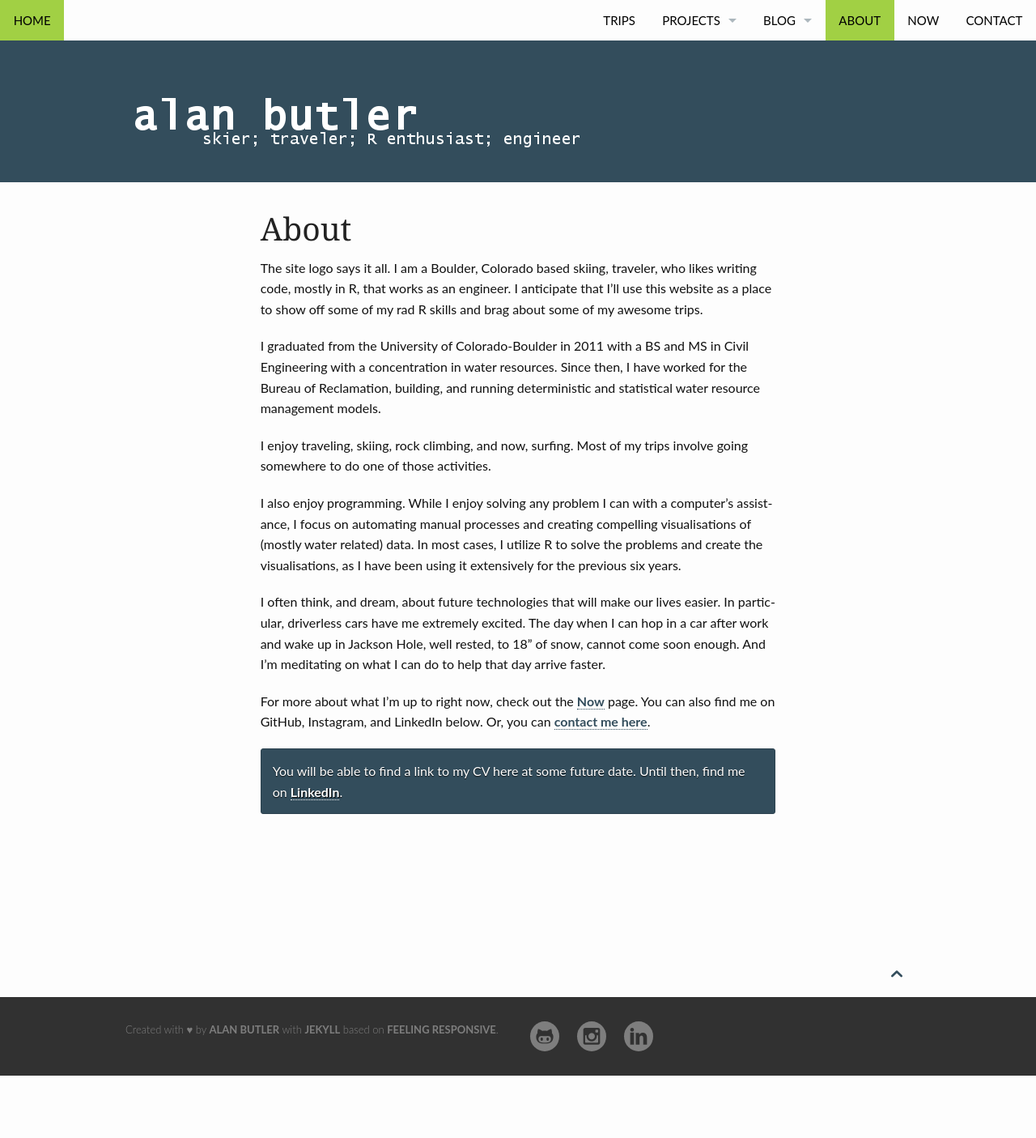
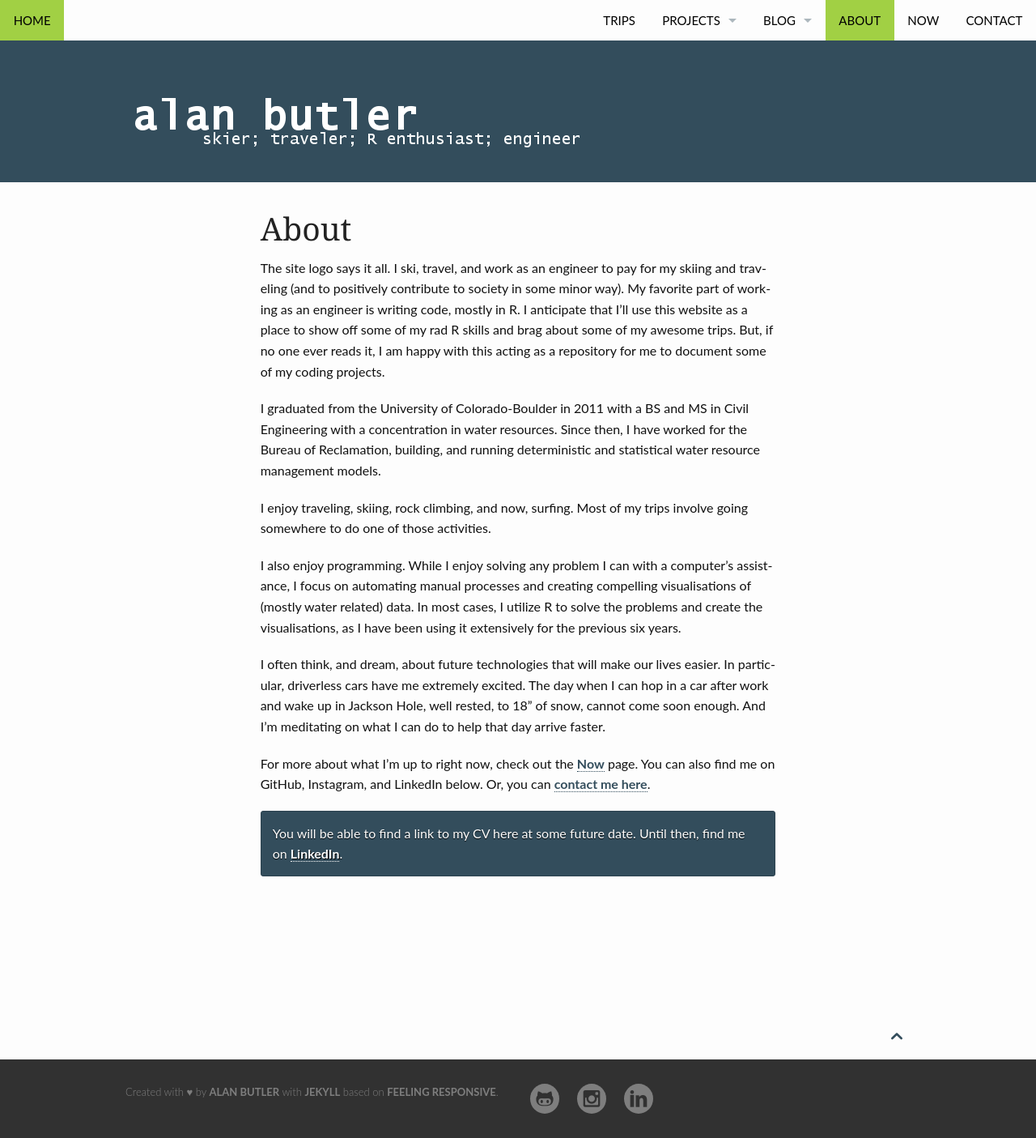
Before and after one commit to rabutler/rabutler.github.io, a Jekyll site: the page built from pages/about.md, in a window 1280 px wide. Shown: the whole page at 81% size. Built offline with Jekyll 4.4.1, drawn with Linux system fonts in a browser that asks for light colours; before the commit the page ends 1328 px from its top, so only the background shows below that.

Commit message:
minor edits to about me

```diff
--- a/pages/about.md
+++ b/pages/about.md
@@ -4,7 +4,7 @@ title: "About"
 permalink: "/about/"
 ---
 
-The site logo says it all. I am a Boulder, Colorado based skiing, traveler, who likes writing code, mostly in R, that works as an engineer. I anticipate that I'll use this website as a place to show off some of my rad R skills and brag about some of my awesome trips.
+The site logo says it all. I ski, travel, and work as an engineer to pay for my skiing and traveling (and to positively contribute to society in some minor way). My favorite part of working as an engineer is writing code, mostly in R. I anticipate that I'll use this website as a place to show off some of my rad R skills and brag about some of my awesome trips. But, if no one ever reads it, I am happy with this acting as a repository for me to document some of my coding projects.
 
 I graduated from the University of Colorado-Boulder in 2011 with a BS and MS in Civil Engineering with a concentration in water resources. Since then, I have worked for the Bureau of Reclamation, building, and running deterministic and statistical water resource management models.
 
```
